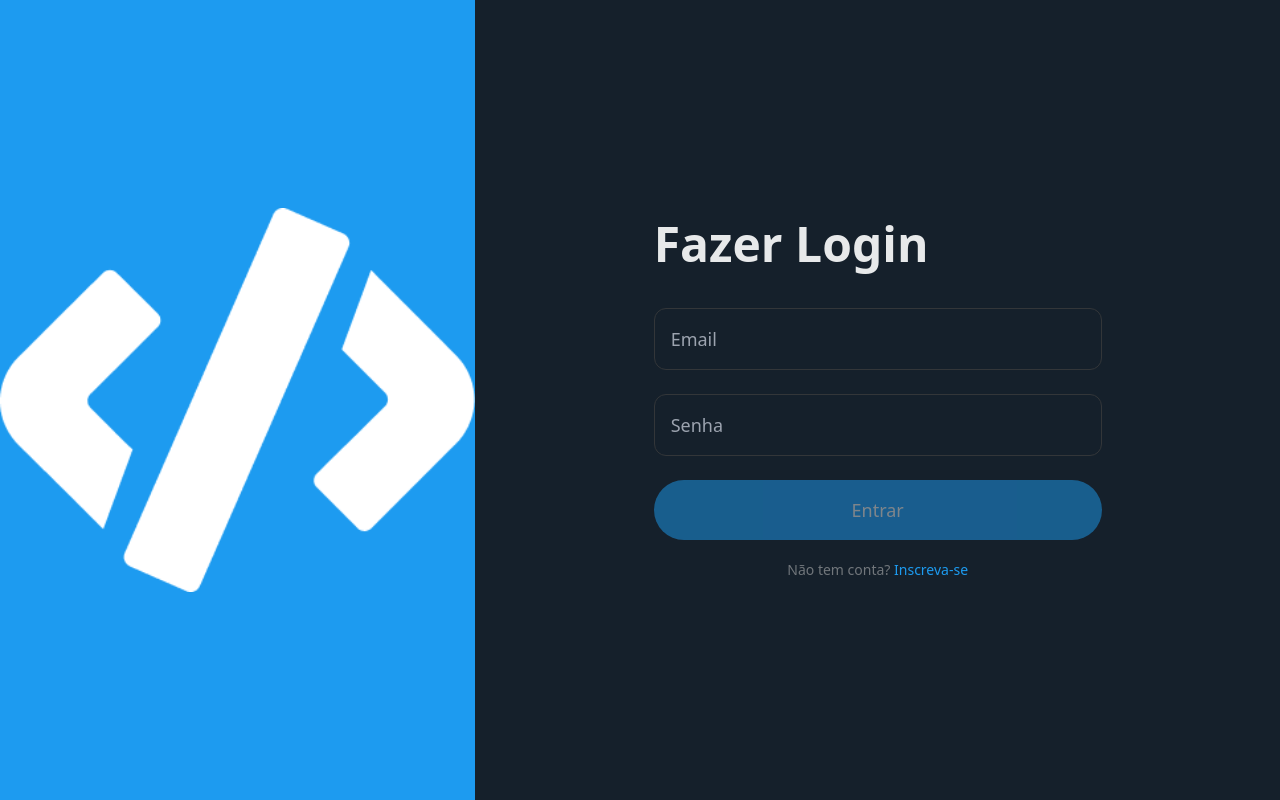
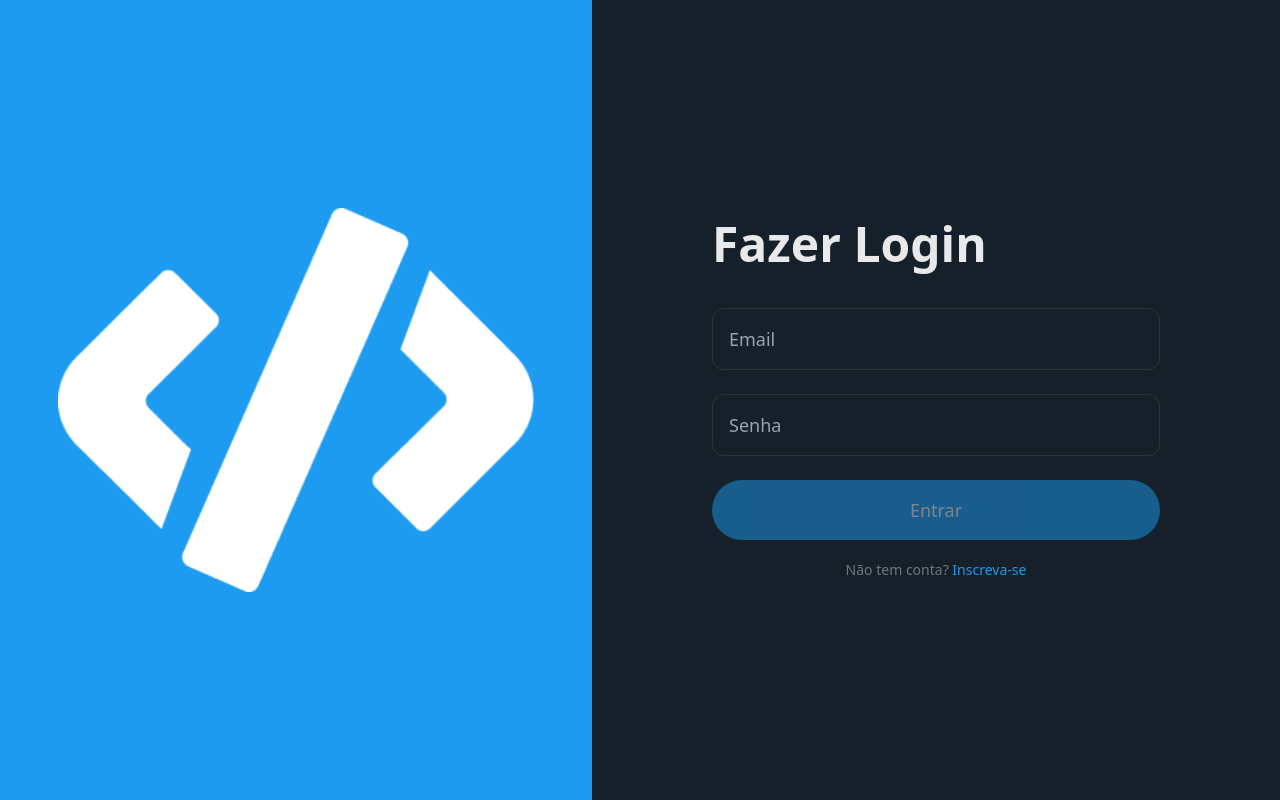
Before and after one commit to GustavoSilv4/clone-twitter-frontend-nextjs, a Next.js app: page / in a window 1280 px wide. Built offline with nearby package versions, Linux system fonts and the light colour scheme; no server answers.

Commit message:
fix: logo in index

```diff
--- a/src/pages/index.jsx
+++ b/src/pages/index.jsx
@@ -34,7 +34,7 @@ const SignIn = () => {
 
     return (
         <div className='h-full flex justify-center'>
-            <div className='bg-birdBlue lg:flex-1'>
+            <div className='bg-birdBlue md:flex-1 lg:flex-1'>
                 <div className='h-full flex justify-center items-center'>
                     <img className='sm-max:hidden md:items-center md:h-96 lg:items-center lg:h-96' src='/Logo.png' />
                 </div>
```
